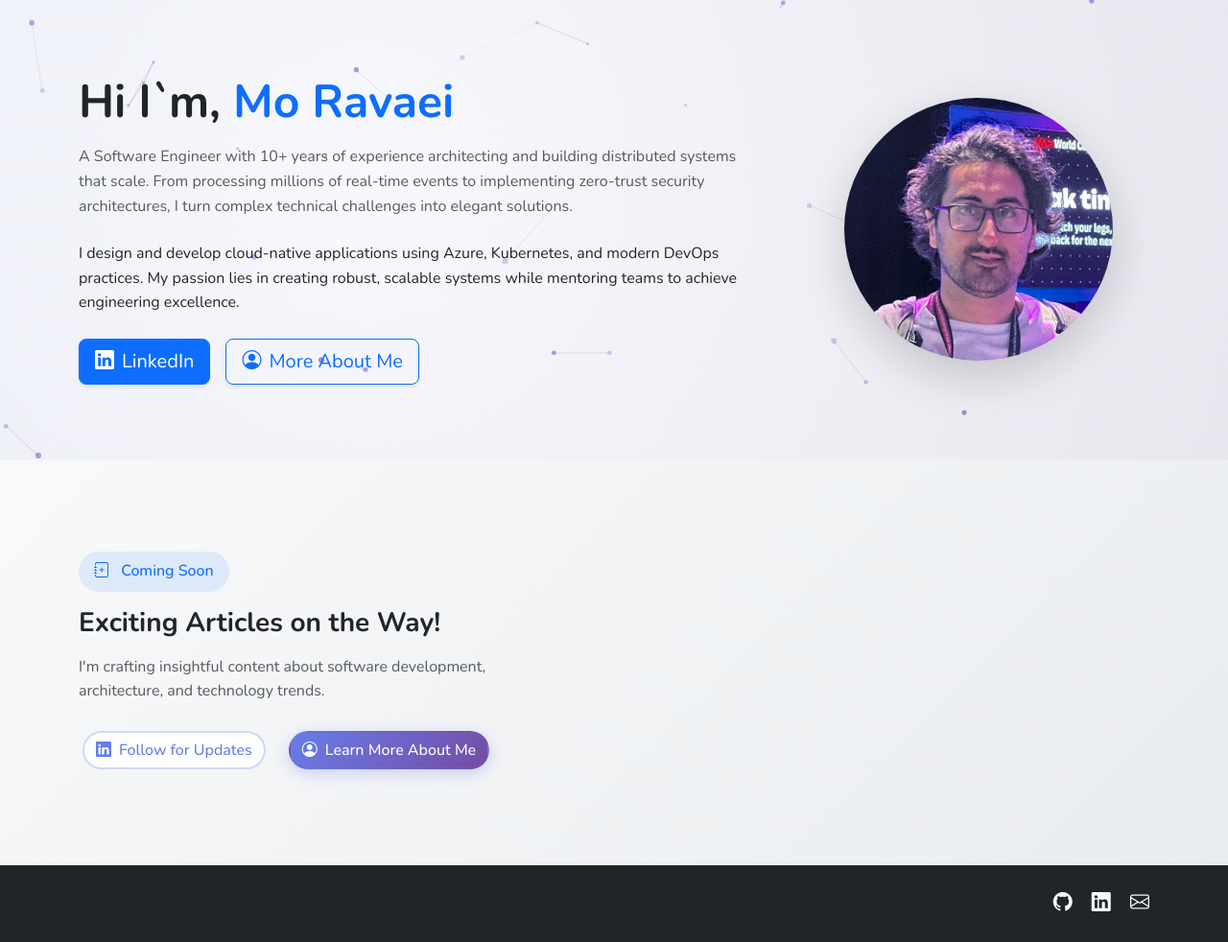
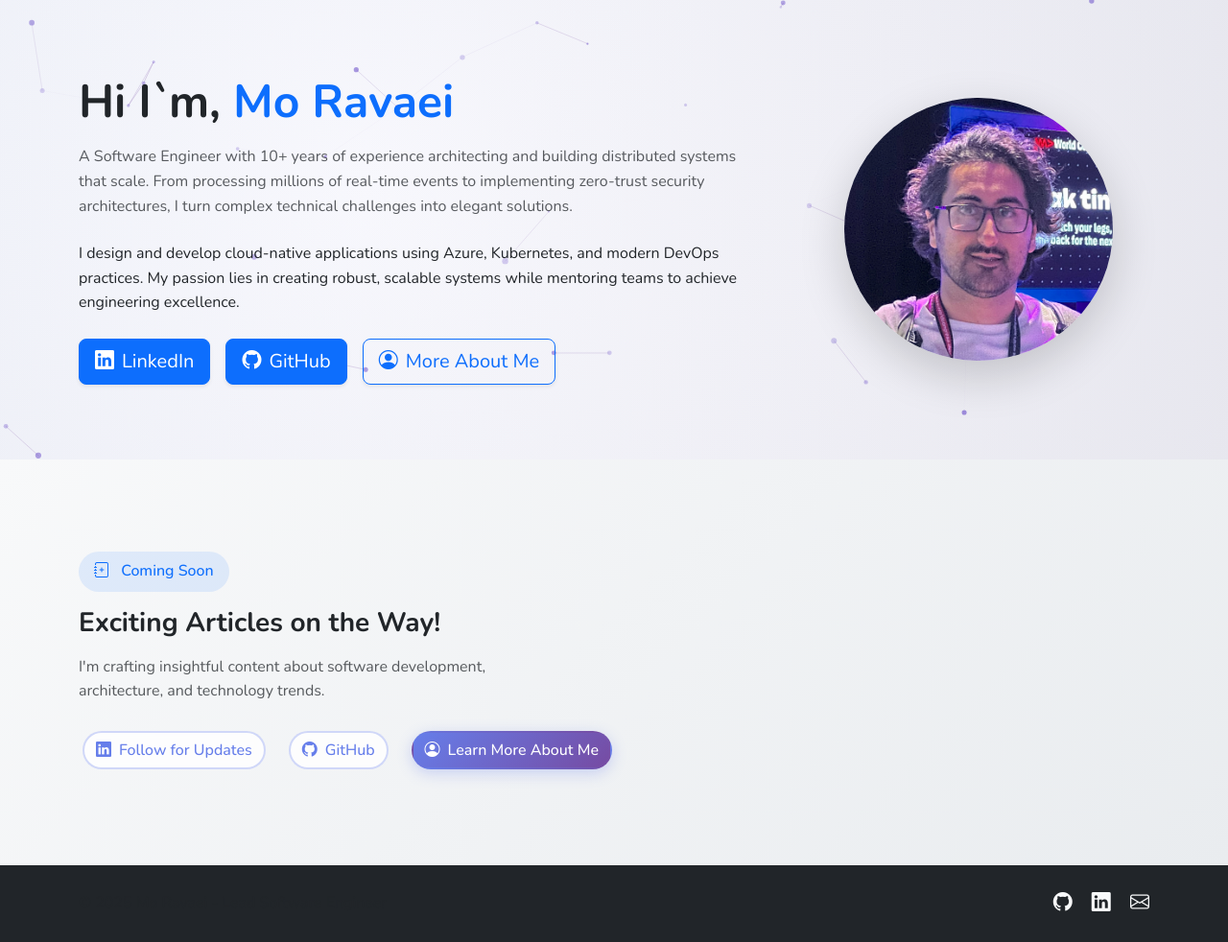
Before and after one commit to ravaee/Mo.PersonalWebsite, an ASP.NET Core app: page / in a window 1280 px wide. Shown: the part 65-1047 px from the top of the page at 96% size. Run offline with ASP.NET Core 8, Linux system fonts and the light colour scheme; the project's own start-up code is not run, and a stand-in starts its controllers and pages; some libraries are stand-ins or nearby versions.

Commit message:
Add GitHub button between LinkedIn and More About Me buttons on landing page
Co-authored-by: ravaee <17000550+ravaee@users.noreply.github.com>

```diff
--- a/src/Mo.PersonalWebsite/Pages/Index.cshtml
+++ b/src/Mo.PersonalWebsite/Pages/Index.cshtml
@@ -36,6 +36,9 @@
                     <div class="d-flex gap-3 flex-wrap justify-content-center justify-content-lg-start">
                         <a href="https://www.linkedin.com/in/mohamad-ravaei/" target="_blank" class="btn btn-primary btn-lg shadow-sm hover-lift">
                             <i class="bi bi-linkedin me-2"></i>LinkedIn
+                        </a>
+                        <a href="https://github.com/ravaee" target="_blank" class="btn btn-primary btn-lg shadow-sm hover-lift">
+                            <i class="bi bi-github me-2"></i>GitHub
                         </a>
                         <a href="/About" class="btn btn-outline-primary btn-lg shadow-sm hover-lift">
                             <i class="bi bi-person-circle me-2"></i>More About Me
@@ -168,6 +171,9 @@ else
                     <a href="https://www.linkedin.com/in/mohamad-ravaei/" target="_blank" class="btn btn-outline-primary rounded-pill hover-lift">
                         <i class="bi bi-linkedin me-2"></i>Follow for Updates
                     </a>
+                    <a href="https://github.com/ravaee" target="_blank" class="btn btn-outline-primary rounded-pill hover-lift">
+                        <i class="bi bi-github me-2"></i>GitHub
+                    </a>
                     <a href="/About" class="btn btn-primary rounded-pill hover-lift">
                         <i class="bi bi-person-circle me-2"></i>Learn More About Me
                     </a>
```
Also changed, not shown: src/Mo.PersonalWebsite/Mo.PersonalWebsite.csproj.
